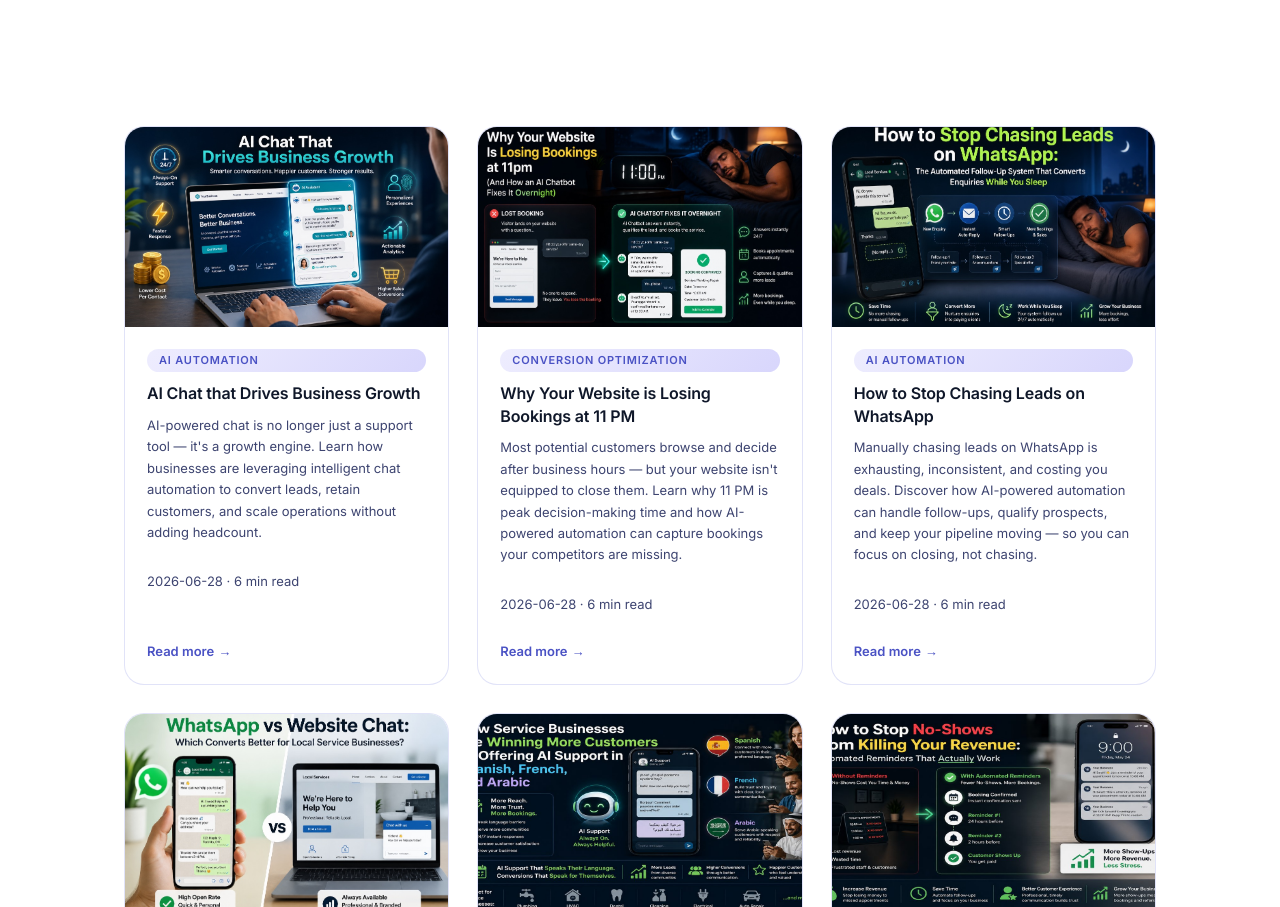
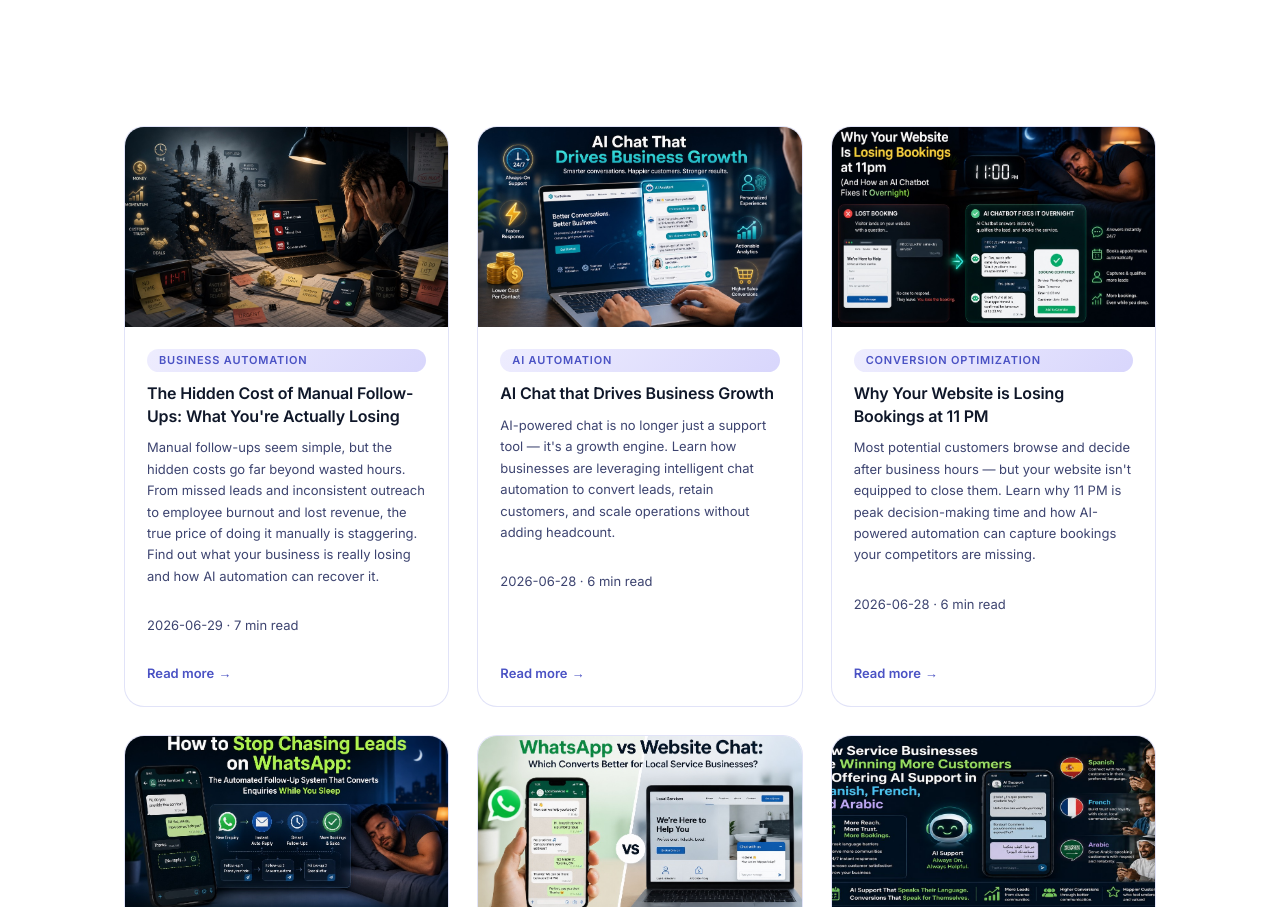
Before and after one commit to hovigvs/Novex-Growth, a plain HTML site: page blog.html in a window 1280 px wide. Shown: the part 440-1347 px from the top of the page. Drawn offline with Linux system fonts and the light colour scheme.

Commit message:
Add blog post to listing: The Hidden Cost of Manual Follow-Ups: What You're Actually Losing

```diff
--- a/blog.html
+++ b/blog.html
@@ -61,6 +61,17 @@
 <section class="section" style="background:#fff;">
   <div class="container">
     <div class="blog-grid">
+<a class="blog-card" href="blog/hidden-cost-of-manual-follow-ups.html">
+<div class="blog-thumb"><img src="https://raw.githubusercontent.com/hovigvs/Novex-Growth/main/assets/blog/hidden-cost-of-manual-follow-ups.jpg" alt="The Hidden Cost of Manual Follow-Ups: What You're Actually Losing"></div>
+<div class="blog-body">
+<span class="blog-tag">Business Automation</span>
+<h3>The Hidden Cost of Manual Follow-Ups: What You're Actually Losing</h3>
+<p>Manual follow-ups seem simple, but the hidden costs go far beyond wasted hours. From missed leads and inconsistent outreach to employee burnout and lost revenue, the true price of doing it manually is staggering. Find out what your business is really losing and how AI automation can recover it.</p>
+<p class="blog-meta">2026-06-29 · 7 min read</p>
+<span class="blog-read">Read more</span>
+</div>
+</a>
+
 <a class="blog-card" href="blog/ai-chat-that-drives-business-growth.html">
 <div class="blog-thumb"><img src="https://raw.githubusercontent.com/hovigvs/Novex-Growth/main/assets/blog/ai-chat-that-drives-business-growth.jpg" alt="AI Chat that Drives Business Growth"></div>
 <div class="blog-body">
```
